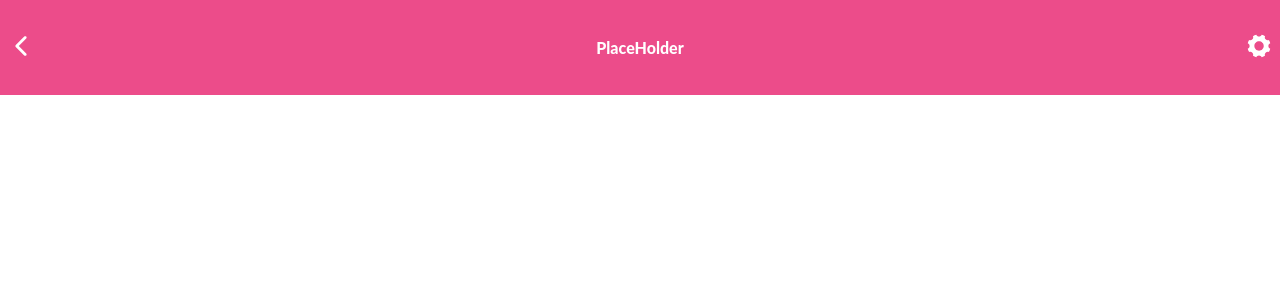
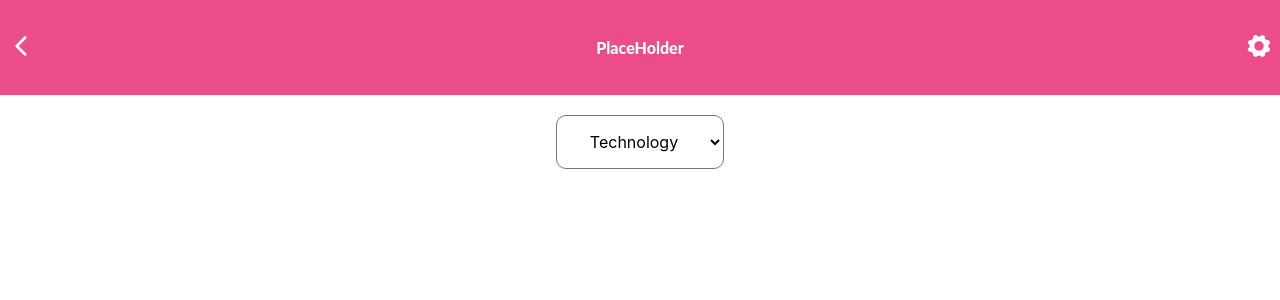
Before and after one commit to AKeeganDev/stonks, a React (Create React App) app: page / in a window 1280 px wide. Shown: the top 300 px of the page. Built offline with nearby package versions, Linux system fonts and the light colour scheme.

Commit message:
add dropdown component

```diff
--- a/src/App.css
+++ b/src/App.css
@@ -32,6 +32,7 @@
   from {
     transform: rotate(0deg);
   }
+
   to {
     transform: rotate(360deg);
   }
--- a/src/App.js
+++ b/src/App.js
@@ -1,10 +1,12 @@
 import './App.css';
 import NavBar from './components/NavBar';
+import Dropdown from './components/Dropdown';
 
 function App() {
   return (
     <div className="App">
       <NavBar />
+      <Dropdown />
     </div>
   );
 }
--- /dev/null
+++ b/src/components/Dropdown.js
@@ -0,0 +1,15 @@
+import '../styles/dropdown.css';
+
+const Dropdown = () => (
+  <label htmlFor="standard-select">
+    <div className="select">
+      <select name="filter" id="filter">
+        <option value="Technology">Technology</option>
+        <option value="Food Franchise">Food Franchise</option>
+        <option value="Automobile">Automobile</option>
+      </select>
+    </div>
+  </label>
+);
+
+export default Dropdown;
--- /dev/null
+++ b/src/styles/dropdown.css
@@ -0,0 +1,31 @@
+:root {
+  --select-border: #777;
+  --select-focus: blue;
+}
+
+.select::after {
+  content: "";
+  width: 0.8em;
+  height: 0.5em;
+  clip-path: polygon(100% 0%, 0 0%, 50% 100%);
+}
+
+select {
+  padding: 15px;
+  background-color: white;
+  text-align: center;
+  max-width: 600px;
+  font-family: inherit;
+  font-size: inherit;
+  cursor: inherit;
+  line-height: inherit;
+  border-radius: 10px 10px 10px 10px;
+}
+
+.select {
+  padding: 20px 0;
+}
+
+option {
+  border-radius: 10px 10px 10px 10px;
+}
```
Also changed, not shown: src/index.css (+17 -3 lines), src/styles/navBar.css (line endings or trailing spaces).
